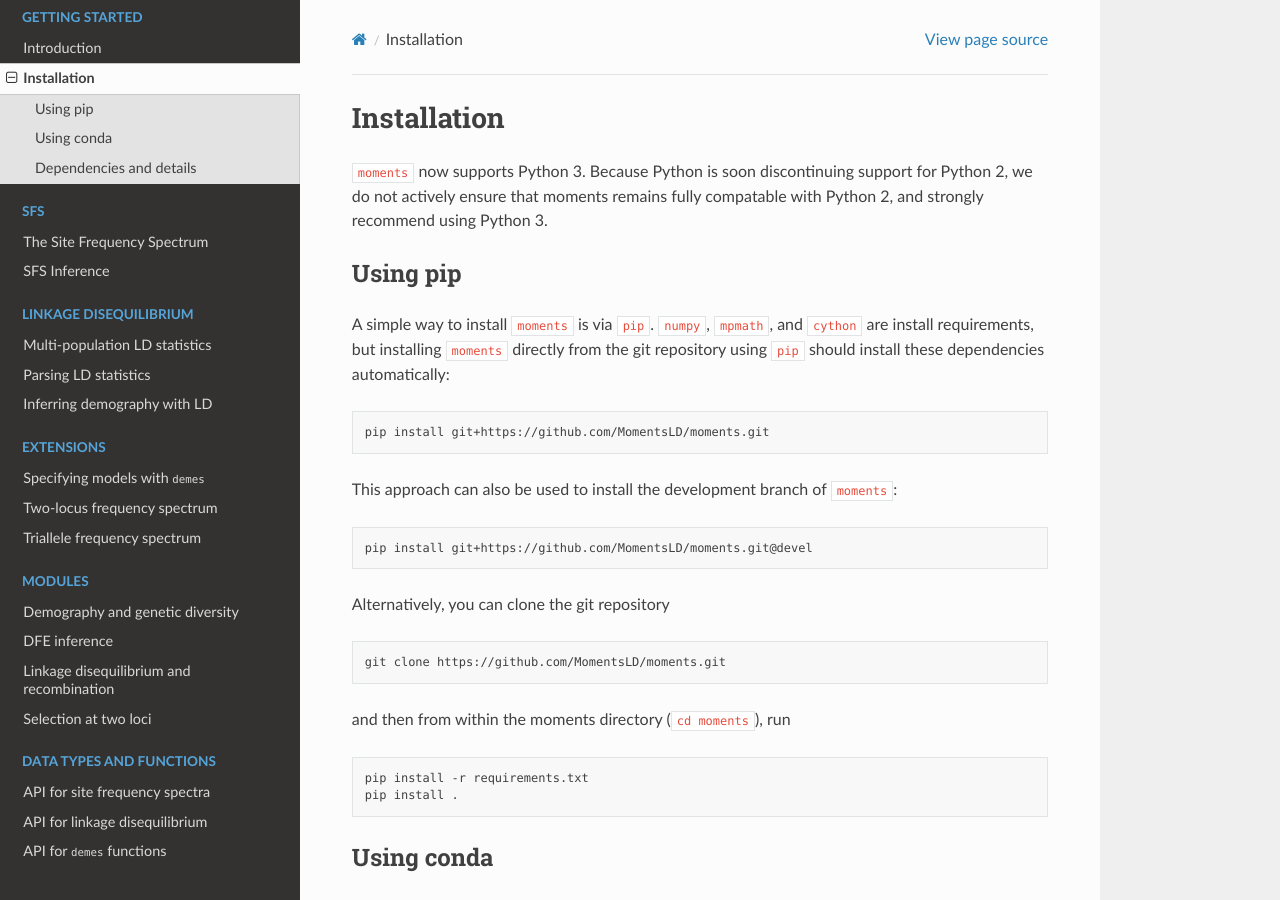
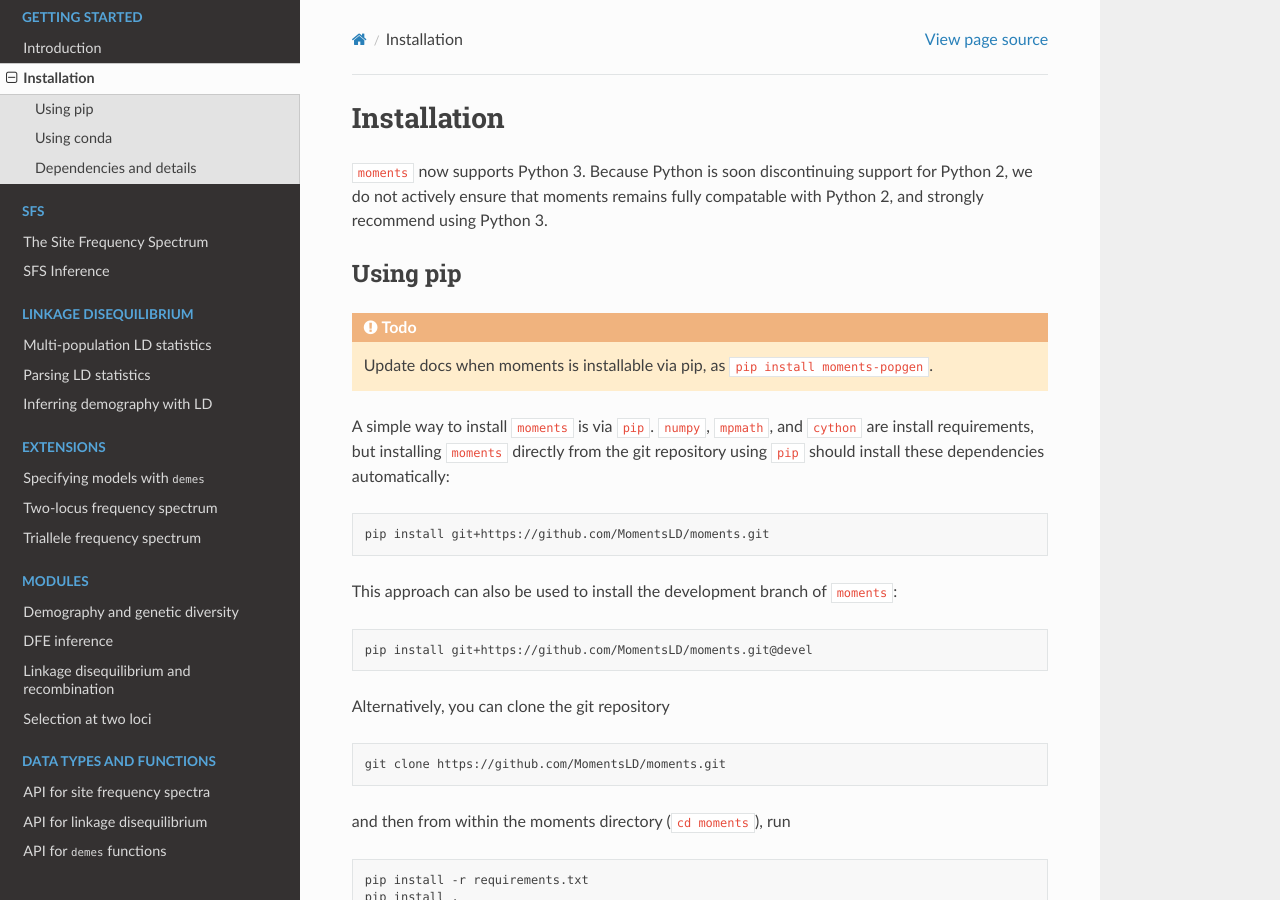
Before and after one commit to MomentsLD/moments, a Sphinx documentation site: the page built from docs/installation.rst, in a window 1280 px wide and 900 px high. Built offline with Sphinx 7.4.7 and the Read the Docs theme 2.0.0, drawn with Linux system fonts in a browser that asks for light colours.

Commit message:
Add TODO to installation docs

```diff
--- a/docs/installation.rst
+++ b/docs/installation.rst
@@ -8,6 +8,9 @@ Python 2, we do not actively ensure that moments remains fully compatable with P
 
 Using pip
 =========
+
+.. todo::
+    Update docs when moments is installable via pip, as ``pip install moments-popgen``.
 
 A simple way to install ``moments`` is via ``pip``. ``numpy``, ``mpmath``, and ``cython``
 are install requirements, but installing ``moments`` directly from the git repository
```
